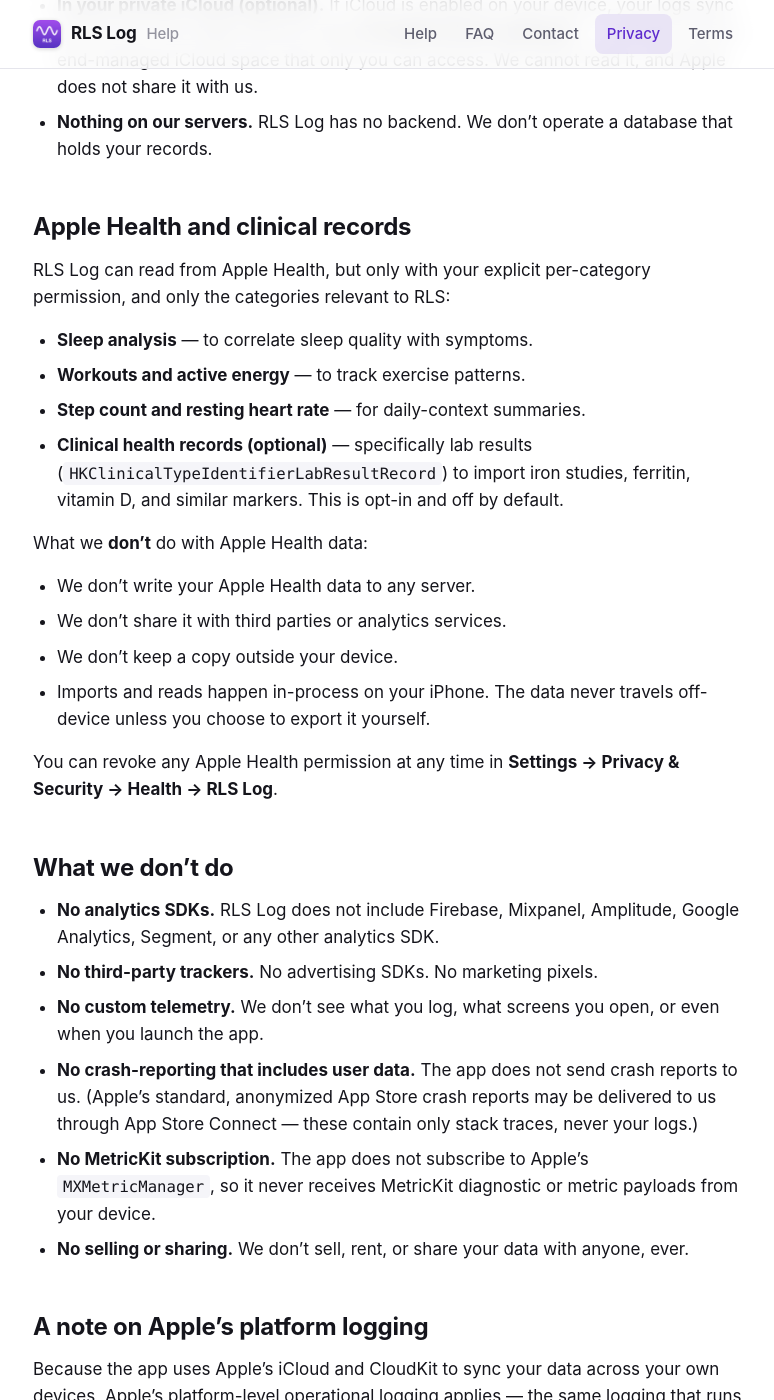
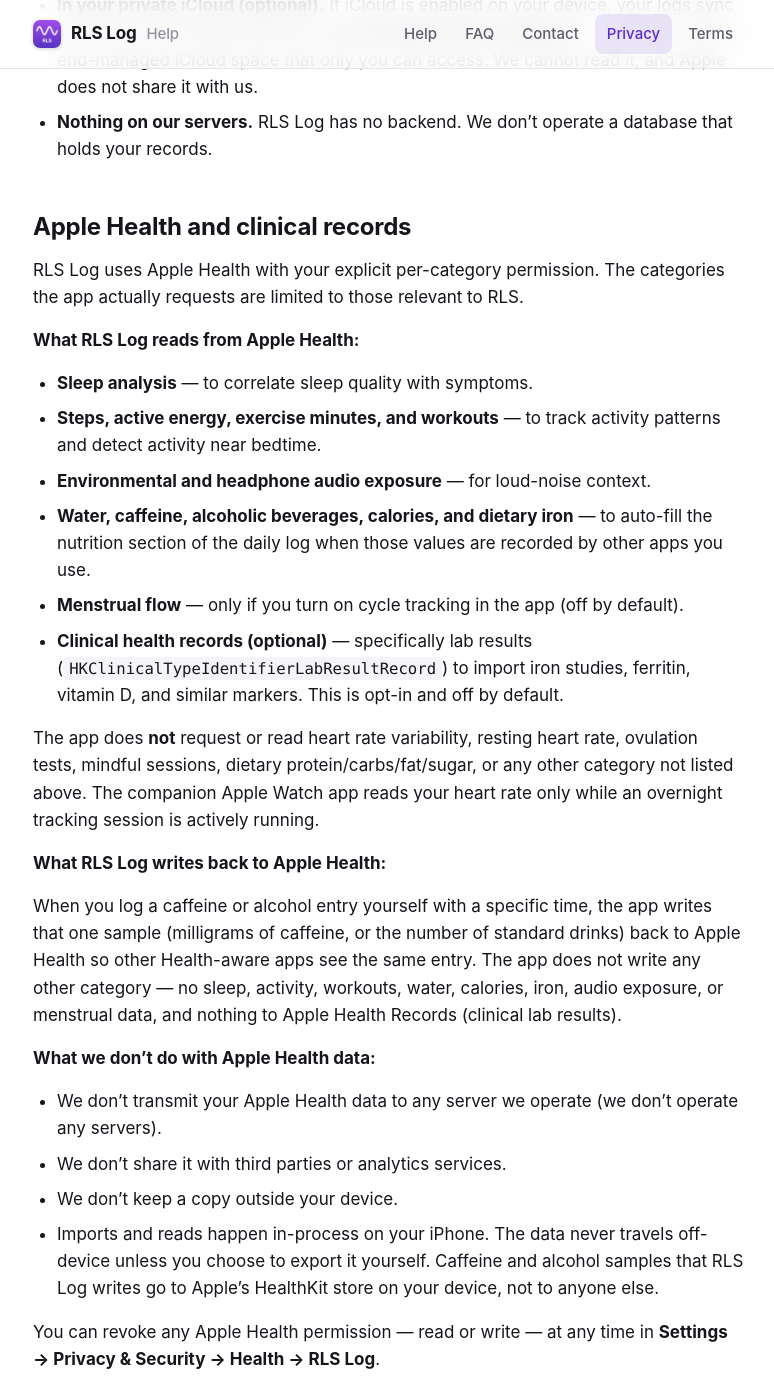
Before and after one commit to icweb/rls-log-help, a Jekyll site: the page built from privacy.md, in a window 1280 px wide and 1400 px high, scrolled down 1157 px. Shown: the whole window, without its empty margins (251-1025 px from the left). Built offline with Jekyll 4.4.1, drawn with Linux system fonts in a browser that asks for light colours.

Commit message:
Disclose the caffeine/alcohol HealthKit write-back
Privacy policy and FAQ previously claimed the app was read-only with
respect to Apple Health. The app actually writes back two categories —
dietary caffeine and number of alcoholic beverages — when the user
logs an entry with a specific time, so other Health-aware apps see
the same sample. Update both pages to describe that behaviour
accurately, list the full set of read categories (the previous list
included resting heart rate, which the app never reads), and call out
that revoke-per-category covers both directions.

Co-Authored-By: Claude Opus 4.7 <noreply@anthropic.com>

```diff
--- a/privacy.md
+++ b/privacy.md
@@ -47,26 +47,51 @@ When you use RLS Log, the app saves:
 
 ## Apple Health and clinical records
 
-RLS Log can read from Apple Health, but only with your explicit per-category
-permission, and only the categories relevant to RLS:
+RLS Log uses Apple Health with your explicit per-category permission. The
+categories the app actually requests are limited to those relevant to RLS.
+
+**What RLS Log reads from Apple Health:**
 
 - **Sleep analysis** — to correlate sleep quality with symptoms.
-- **Workouts and active energy** — to track exercise patterns.
-- **Step count and resting heart rate** — for daily-context summaries.
+- **Steps, active energy, exercise minutes, and workouts** — to track
+  activity patterns and detect activity near bedtime.
+- **Environmental and headphone audio exposure** — for loud-noise context.
+- **Water, caffeine, alcoholic beverages, calories, and dietary iron** — to
+  auto-fill the nutrition section of the daily log when those values are
+  recorded by other apps you use.
+- **Menstrual flow** — only if you turn on cycle tracking in the app
+  (off by default).
 - **Clinical health records (optional)** — specifically lab results
-  (`HKClinicalTypeIdentifierLabResultRecord`) to import iron studies, ferritin,
-  vitamin D, and similar markers. This is opt-in and off by default.
+  (`HKClinicalTypeIdentifierLabResultRecord`) to import iron studies,
+  ferritin, vitamin D, and similar markers. This is opt-in and off by default.
 
-What we **don't** do with Apple Health data:
+The app does **not** request or read heart rate variability, resting heart
+rate, ovulation tests, mindful sessions, dietary protein/carbs/fat/sugar, or
+any other category not listed above. The companion Apple Watch app reads
+your heart rate only while an overnight tracking session is actively running.
 
-- We don't write your Apple Health data to any server.
+**What RLS Log writes back to Apple Health:**
+
+When you log a caffeine or alcohol entry yourself with a specific time, the
+app writes that one sample (milligrams of caffeine, or the number of
+standard drinks) back to Apple Health so other Health-aware apps see the
+same entry. The app does not write any other category — no sleep, activity,
+workouts, water, calories, iron, audio exposure, or menstrual data, and
+nothing to Apple Health Records (clinical lab results).
+
+**What we don't do with Apple Health data:**
+
+- We don't transmit your Apple Health data to any server we operate (we
+  don't operate any servers).
 - We don't share it with third parties or analytics services.
 - We don't keep a copy outside your device.
 - Imports and reads happen in-process on your iPhone. The data never travels
-  off-device unless you choose to export it yourself.
+  off-device unless you choose to export it yourself. Caffeine and alcohol
+  samples that RLS Log writes go to Apple's HealthKit store on your device,
+  not to anyone else.
 
-You can revoke any Apple Health permission at any time in **Settings → Privacy
-& Security → Health → RLS Log**.
+You can revoke any Apple Health permission — read or write — at any time in
+**Settings → Privacy &amp; Security → Health → RLS Log**.
 
 ## What we don't do
 
```
Also changed, not shown: faq.md (+12 -1 lines).
